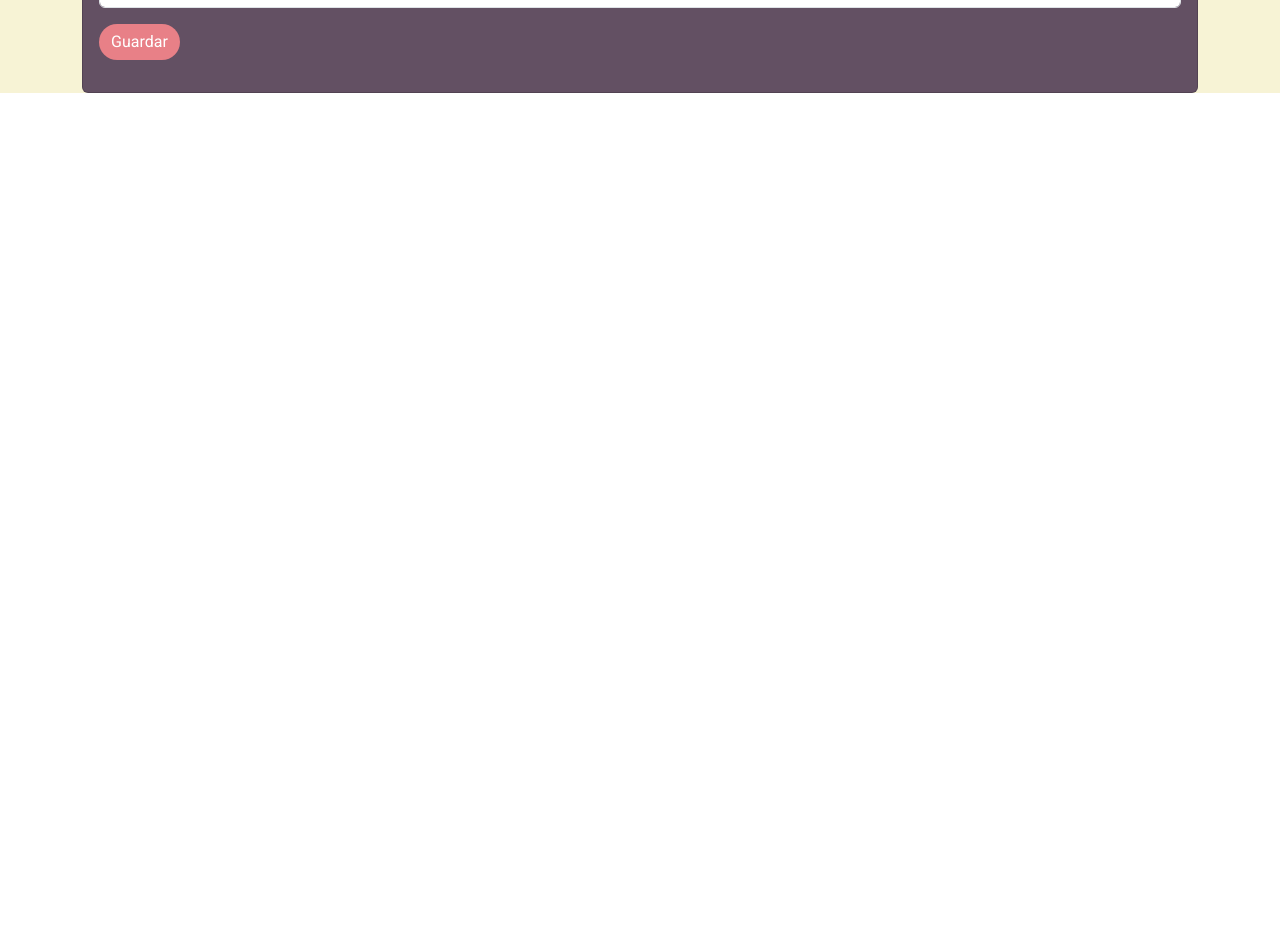
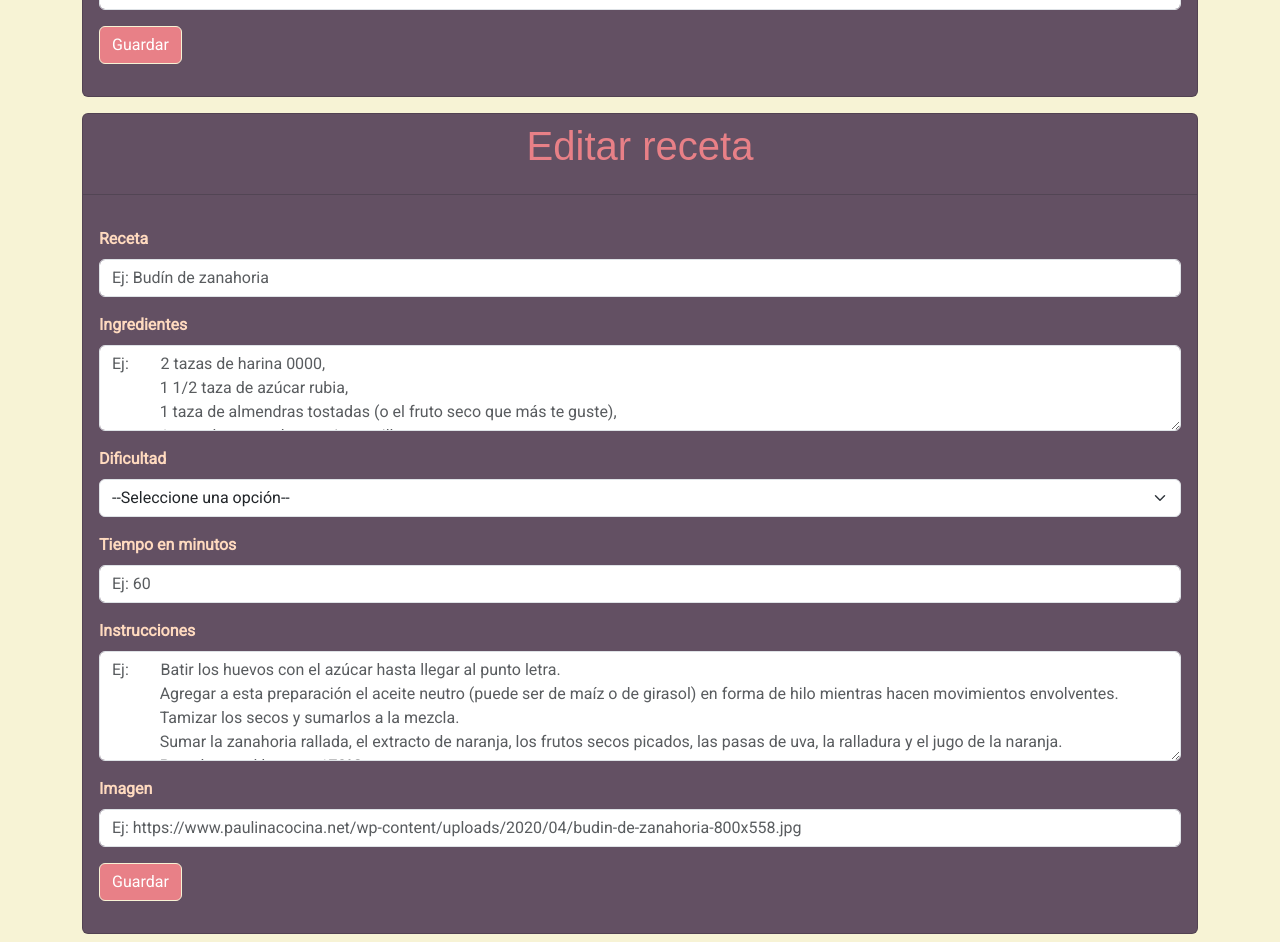
Before and after one commit to lourdesgarciafyl/tp-backend-5, a React (Vite) app: page / in a window 1280 px wide. Shown: the part 980-1922 px from the top of the page. Before the commit the page ends 1073 px from the top, so only its background shows below. Built offline with nearby package versions, Linux system fonts and the light colour scheme; a web font is replaced by a local one.

Commit message:
se maqueta el form de Editar receta, y se agregan las validaciones con react hook form

```diff
--- a/src/App.css
+++ b/src/App.css
@@ -30,30 +30,31 @@
 }
 #btnCrearReceta {
   background-color: var(--destacado);
-  border-radius: 30px;
-  border: #f7f3d5;
+  border-color: #f7f3d5;
 }
 
 #btnCrearReceta:hover {
-  background-color: var(--destacado);
+  background-color: var(--NavbaryFooter);
 }
 
 .btnEditar {
-  background-color: rgb(250, 250, 120);
-  border-radius: 30px;
+  background-color: rgb(127, 240, 40);
+  border-color: rgb(127, 240, 40);
 }
 
 .btnEditar:hover {
-  background-color: rgb(242, 242, 60);
+  background-color: rgb(171, 255, 107);
+  border-color: rgb(127, 240, 40);
 }
 
 .btnEliminar {
   background-color: rgb(250, 111, 111);
-  border-radius: 30px;
+  border-color:  rgb(250, 111, 111);
 }
 
 .btnEliminar:hover {
   background-color: rgb(250, 87, 87);
+  border-color:  rgb(250, 111, 111);
 }
 /*Estilos para el formulario crear y editar*/
 .formControl{
--- a/src/App.jsx
+++ b/src/App.jsx
@@ -2,6 +2,7 @@ import "bootstrap/dist/css/bootstrap.min.css";
 import './App.css'
 import Administrador from "./components/views/Administrador";
 import CrearReceta from "./components/views/receta/CrearReceta";
+import EditarReceta from "./components/views/receta/EditarReceta";
 
 function App() {
 
@@ -9,6 +10,7 @@ function App() {
     <>
      <Administrador></Administrador>
      <CrearReceta></CrearReceta>
+     <EditarReceta></EditarReceta>
     </>
   )
 }
--- a/src/components/views/receta/CrearReceta.jsx
+++ b/src/components/views/receta/CrearReceta.jsx
@@ -9,14 +9,14 @@ const CrearReceta = () => {
     const onSubmit = () =>{
         Swal.fire(
             "Guardado",
-            "El producto se guardó correctamente",
+            "La receta se guardó correctamente",
             `success`
         )
         reset()
     }
     return(
         <section className="mainSection container">
-           <Card className="cardForm">
+           <Card className="cardForm my-2">
             <Card.Title className="my-2 text-center tituloDestacado letraDestacada fs-1">Crear receta</Card.Title>
             <hr />
             <Card.Body>
--- a/src/components/views/receta/EditarReceta.jsx
+++ b/src/components/views/receta/EditarReceta.jsx
@@ -0,0 +1,159 @@
+import { Form, Button, Card } from "react-bootstrap";
+import { useForm } from "react-hook-form";
+import Swal from "sweetalert2";
+
+const EditarReceta = () => {
+
+    const {register, handleSubmit, formState: {errors}, reset} = useForm()
+
+    const onSubmit = () =>{
+        Swal.fire(
+            "Guardado",
+            "La receta se guardó correctamente",
+            `success`
+        )
+        reset()
+    }
+    return(
+        <section className="mainSection container">
+           <Card className="cardForm my-2">
+            <Card.Title className="my-2 text-center tituloDestacado letraDestacada fs-1">Editar receta</Card.Title>
+            <hr />
+            <Card.Body>
+            <Form noValidate onSubmit={handleSubmit(onSubmit)}>
+            <Form.Group className="mb-3 fw-bold formControl" controlId="formNombre">
+                <Form.Label>Receta</Form.Label>
+                <Form.Control
+                type="text"
+                placeholder="Ej: Budín de zanahoria"
+                {... register("nombre", {
+                    required: "Debe ingresar el nombre de la receta",
+                    minLength:{
+                        value: 1,
+                        message: "Cantidad mínima de caracteres: 1"
+                    }, maxLength:{
+                        value: 100,
+                        message: "Cantidad máxima de caracteres: 100"
+                    }
+                })}>
+                </Form.Control>
+                <Form.Text className="text-warning">{errors.nombre?.message}</Form.Text>
+            </Form.Group>
+
+            <Form.Group className="mb-3 fw-bold formControl" controlId="formIngredientes">
+            <Form.Label>Ingredientes</Form.Label>
+            <Form.Control
+            type="text"
+            placeholder="Ej:        2 tazas de harina 0000,
+            1 1/2 taza de azúcar rubia,
+            1 taza de almendras tostadas (o el fruto seco que más te guste),
+            1 taza de pasas de uva sin semillas,
+            1 taza de aceite neutro,
+            4 huevos,
+            2 1/2 tazas de zanahoria rallada,
+            2 cucharaditas de bicarbonato de sodio"
+            as="textarea"
+            rows={3}
+            {...register("ingredientes",{
+                required: "Debe ingresar los ingredientes",
+                minLength:{
+                    value: 3,
+                    message: "Cantidad mínima de caracteres: 3"
+                }, maxLength:{
+                    value: 500,
+                    message: "Cantidad máxima de caracteres: 500"
+                }
+            })}>
+            </Form.Control>
+            <Form.Text className="text-warning">{errors.ingredientes?.message}</Form.Text>
+            </Form.Group>
+
+            <Form.Group className="mb-3 fw-bold formControl" controlId="formDificultad">
+            <Form.Label>Dificultad</Form.Label>
+            <Form.Select {... register("dificultad", {
+                required: "Debe seleccionar una dificultad"
+              })}>
+                <option value="">--Seleccione una opción--</option>
+                <option value="facil">Fácil</option>
+                <option value="intermedio">Intermedio</option>
+                <option value="dificil">Dificil</option>
+            </Form.Select>
+            <Form.Text className="text-warning">{errors.dificultad?.message}</Form.Text>
+            </Form.Group>
+
+            <Form.Group className="mb-3 fw-bold formControl" controlId="formTiempo">
+            <Form.Label>Tiempo en minutos</Form.Label>
+            <Form.Control
+            type="number"
+            placeholder="Ej: 60"
+            {... register("tiempo", {
+                required: "Debe ingresar el tiempo en minutos",
+                min:{
+                    value: 1,
+                    message: "Tiempo mínimo: 1 minuto"
+                }, max:{
+                    value: 200,
+                    message: "Tiempo máximo: 200 minutos"
+                }, minLength:{
+                    value: 1
+                }, maxLength:{
+                    value: 3
+                }
+            })}>
+            </Form.Control>
+            <Form.Text className="text-warning">{errors.tiempo?.message}</Form.Text>
+            </Form.Group>
+
+            <Form.Group className="mb-3 fw-bold formControl" controlId="formInstrucciones">
+            <Form.Label>Instrucciones</Form.Label>
+            <Form.Control
+            type="text"
+            placeholder="Ej:        Batir los huevos con el azúcar hasta llegar al punto letra.
+            Agregar a esta preparación el aceite neutro (puede ser de maíz o de girasol) en forma de hilo mientras hacen movimientos envolventes.
+            Tamizar los secos y sumarlos a la mezcla.
+            Sumar la zanahoria rallada, el extracto de naranja, los frutos secos picados, las pasas de uva, la ralladura y el jugo de la naranja.
+            Precalentar el horno a 170°C.
+            Poner la mezcla del budín de zanahoria en una budinera enmantecada y enharinada.
+            Cocinar por 50 minutos o hasta que al introducir un palillo de brochette salga seco.
+            Desmoldar y dejar enfriar."
+            as="textarea"
+            rows={4}
+            {...register("instrucciones",{
+                required: "Debe ingresar las instrucciones de la receta",
+                minLength:{
+                    value: 3,
+                    message: "Cantidad mínima de caracteres: 3"
+                }, maxLength:{
+                    value: 700,
+                    message: "Cantidad máxima de caracteres: 700"
+                }
+            })}>
+            </Form.Control>
+            <Form.Text className="text-warning">{errors.instrucciones?.message}</Form.Text>
+            </Form.Group>
+
+            <Form.Group className="mb-3 fw-bold formControl" controlId="formImagen">
+            <Form.Label>Imagen</Form.Label>
+            <Form.Control
+            type="text"
+            placeholder="Ej: https://www.paulinacocina.net/wp-content/uploads/2020/04/budin-de-zanahoria-800x558.jpg"
+            {...register("imagen",{
+                required: "Debe ingresar el link de una imagen",
+                pattern:{
+                    value: /^(http(s?):)([/|.|\w|\s|-])*\.(?:jpg|gif|png)$/,
+                    message: "Debe ingresar un link terminado en jpg, gif o png"
+                  }
+            })}>
+            </Form.Control>
+            <Form.Text className="text-warning">{errors.imagen?.message}</Form.Text>
+            </Form.Group>
+
+            <Button className="mb-3" type="submit" id="btnCrearReceta">Guardar</Button>
+           </Form>
+            </Card.Body>
+            </Card>
+        </section>
+    )
+}
+
+export default EditarReceta
--- a/src/components/views/receta/ItemReceta.jsx
+++ b/src/components/views/receta/ItemReceta.jsx
@@ -10,7 +10,7 @@ const ItemReceta = () =>{
             <td className="tamanioCelda text-truncate">Ingredientes</td>
             <td className="tamanioCelda text-truncate">https://www.paulinacocina.net/wp-content/uploads/2020/04/budin-de-zanahoria-800x558.jpg</td>
             <td className="text-center">
-             <Button className="btnEditar mb-2 me-lg-1">
+             <Button className="btnEditar mb-2 mb-lg-0 me-md-1">
                 Editar </Button>
              <Button className="btnEliminar">
               Borrar </Button>
```
